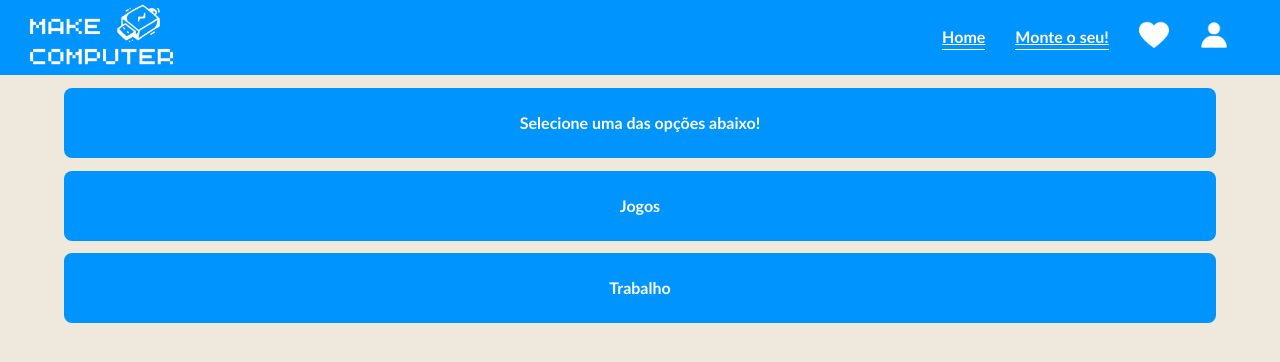
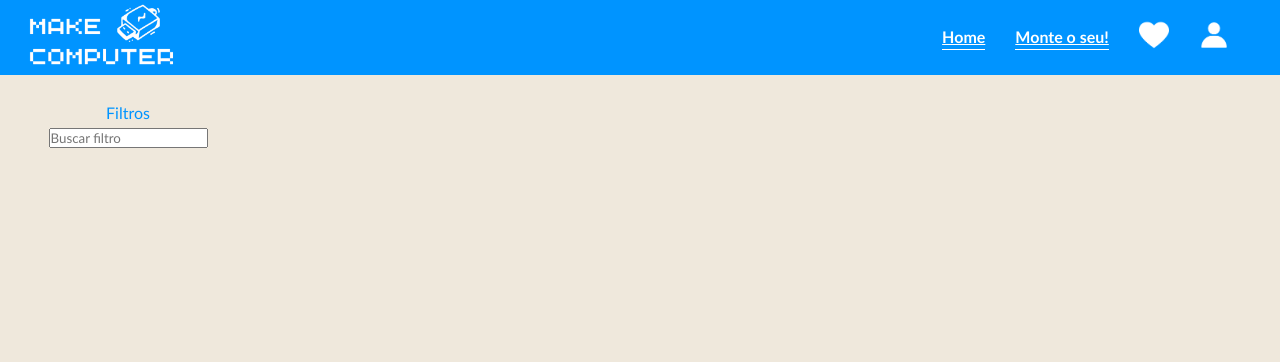
Before and after one commit to joaosouzaa01/TCC, an Angular app: page /monte-o-seu in a window 1280 px wide. Shown: the top 362 px of the page. Built offline with nearby package versions, Linux system fonts and the light colour scheme; a web font is replaced by a local one.

Commit message:
comentario da import q n funciona

```diff
--- a/package.json
+++ b/package.json
@@ -18,6 +18,7 @@
     "@angular/platform-browser": "^14.1.0",
     "@angular/platform-browser-dynamic": "^14.1.0",
     "@angular/router": "^14.1.0",
+    "angular-material": "^1.2.5",
     "rxjs": "~7.5.0",
     "tslib": "^2.3.0",
     "zone.js": "~0.11.4"
--- a/src/app/app.component.ts
+++ b/src/app/app.component.ts
@@ -1,4 +1,5 @@
 import { Component } from '@angular/core';
+
 
 @Component({
   selector: 'app-root',
--- a/src/app/pages/monte-o-seu/monte-o-seu.component.html
+++ b/src/app/pages/monte-o-seu/monte-o-seu.component.html
@@ -1,4 +1,4 @@
-<div class="geral">
+<!-- <div class="geral">
     <div class="cards__container">
       <div class="cards__header">
         <div class="titulo">
@@ -27,4 +27,22 @@
         </div>
       </div>
     </div>
+</div> -->
+
+<div class="blocoLateralFiltro">
+
+  <p class="tituloFiltro">Filtros</p>
+
+  <div class="centralizado">
+    <input type="text" placeholder="Buscar filtro"  >
+  </div>
+  <div>
+    <!-- <p>programação</p>
+    <section class="example-section">
+      <mat-checkbox class="example-margin">Check me!</mat-checkbox>
+    </section> -->
+
+  </div>
+
+
 </div>
--- a/src/app/pages/monte-o-seu/monte-o-seu.component.scss
+++ b/src/app/pages/monte-o-seu/monte-o-seu.component.scss
@@ -36,3 +36,18 @@
 .setaParaBaixo{
    padding-left: 600px;
 }
+
+.blocoLateralFiltro{
+    width: 20%;
+    margin-left: 0%;
+
+}
+.tituloFiltro{
+    margin-top: 10%;
+    color: #0094FF;
+    text-align: center;
+
+}
+.centralizado{
+    text-align: center;
+}
```
Also changed, not shown: src/assets/icons/lupa.svg (added), 1 other file (tests, documents, lock files or other folders).
